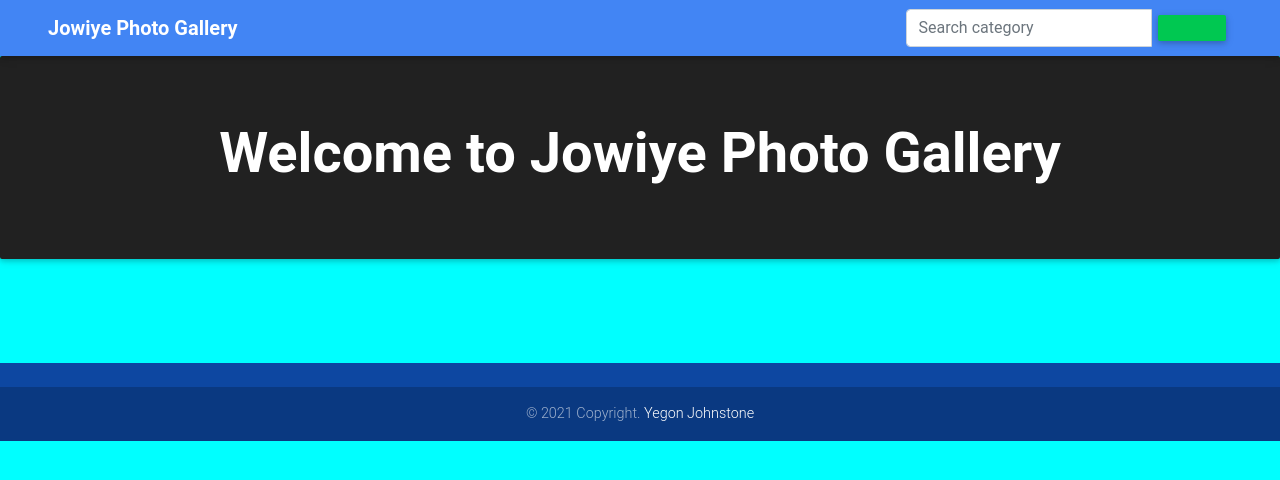
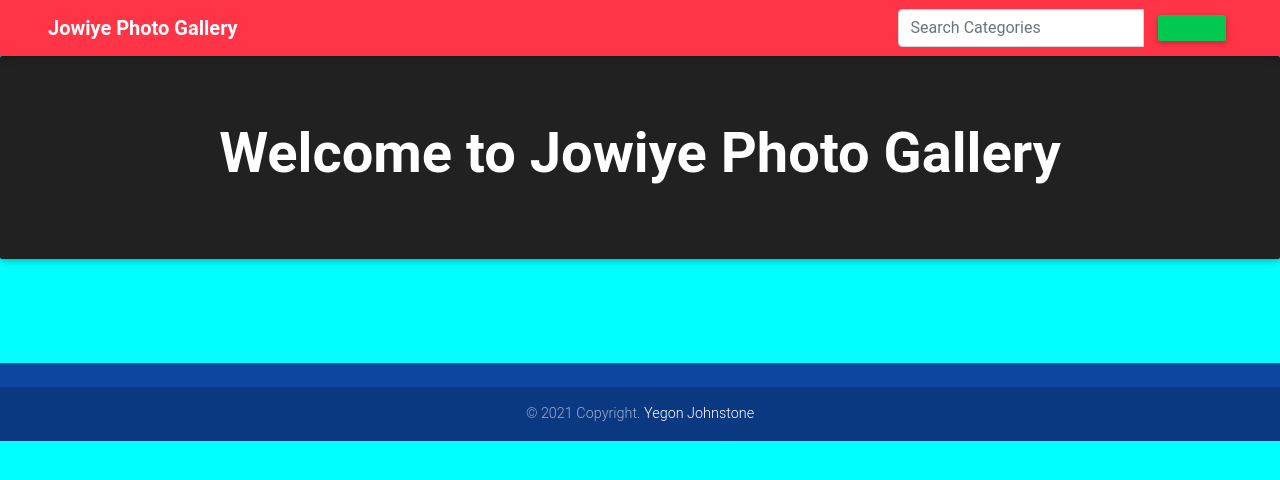
Before and after one commit to jwy951/jowiye-gallery, a Django app: template photos/templates/index.html in a window 1280 px wide. Shown: the top 480 px of the page. Run offline with Django 3.2, Linux system fonts and the light colour scheme; the template is opened without the code that fills it, so the values that code supplies are empty; some libraries are stand-ins or nearby versions.

Commit message:
add template polish navbar,search and index

```diff
--- a/photos/templates/index.html
+++ b/photos/templates/index.html
@@ -7,7 +7,7 @@
 <div class="">
 
     <!-- Looping through image   -->
-    <div class="container-fluid">
+    <div class="container">
 
         <div class="grid">
             <div class="grid-sizer"></div>
@@ -53,17 +53,12 @@
                             Copy Image Link: <input class="form-control form-control-sm" type="text"
                                 value="https://jowiyegallery.herokuapp.com/image/{{image_item.id}}" id="{{image_item.id}}"
                                 readonly="readonly">
-
-                            <!-- The button used to copy the text -->
-                            <!-- <button >Copy Image Link</button> -->
-
                         </figcaption>
                     </figure>
                 </div>
 
                 <div class="modal-footer">
                     <button type="button" class="btn btn-danger" data-dismiss="modal">exit</button>
-                    <!-- <button type="button" class="btn btn-primary">Save changes</button> -->
                 </div>
             </div>
         </div>
--- a/photos/templates/navbar.html
+++ b/photos/templates/navbar.html
@@ -8,7 +8,7 @@
 
 <body>
     <!--Navbar-->
-    <nav class="pl-5 pr-5 navbar navbar-expand-lg navbar-dark primary-color sticky-top">
+    <nav class="pl-5 pr-5 navbar navbar-expand-lg navbar-dark danger-color sticky-top">
 
         <!-- Navbar brand -->
         <a class="navbar-brand font-weight-bold" href="{% url 'index' %}">Jowiye Photo Gallery</a>
@@ -33,20 +33,20 @@
             </ul>
 
             <!-- Links -->
+            <form class="navbar-form" action="{% url 'search_results' %}">
+                <div class="input-group">
+                    <input class="form-control mr-sm-2" type="text" placeholder="Search Categories" aria-label="Search"
+                        name="keyword">
 
-            <form class="navbar-form" role="search" action="{% url 'search_results' %}">
-
-                <div class="input-group">
-                    <input type="text" class="form-control" placeholder="Search category" name="category">
                     <div class="input-group-btn">
                         <button class="btn btn-success" type="search"><i class="glyphicon glyphicon-search"></i></button>
                     </div>
                 </div>
-
             </form>
         </div>
         <!-- Collapsible content -->
     </nav>
     <!--/.Navbar-->
 </body>
+
 </html>
--- a/photos/templates/search.html
+++ b/photos/templates/search.html
@@ -79,8 +79,7 @@
 
             </div>
             <div class="modal-footer">
-                <button type="button" class="btn btn-secondary" data-dismiss="modal">Close</button>
-                <!-- <button type="button" class="btn btn-primary">Save changes</button> -->
+                <button type="button" class="btn btn-danger" data-dismiss="modal">exit</button>
             </div>
         </div>
     </div>
--- /dev/null
+++ b/static/copylink.js
@@ -0,0 +1,21 @@
+$(function() {
+    $("input").click(function() {
+    $(this).focus();
+    $(this).select();
+    document.execCommand('copy');
+    $(this).after("Copied to clipboard");
+    });
+   });
+
+
+   // init Masonry
+var $grid = $('.grid').masonry({
+    itemSelector: '.grid-item',
+    percentPosition: true,
+    columnWidth: '.grid-sizer'
+  });
+
+  // layout Masonry after each image loads
+  $grid.imagesLoaded().progress( function() {
+    $grid.masonry();
+  });
```
